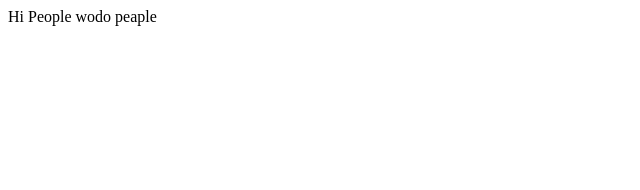
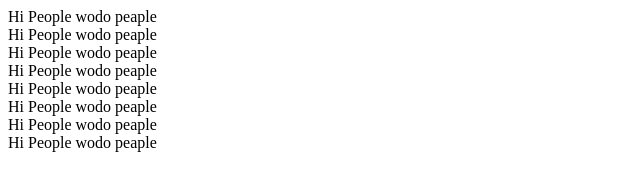
Before and after one commit to MaxiNem10/testing042023, a plain HTML site: page index.html in a window 1280 px wide. Shown: the whole page, without its empty margins (0-640 px from the left). Drawn offline with Linux system fonts and the light colour scheme.

Commit message:
copy Wodo people

```diff
--- a/index.html
+++ b/index.html
@@ -1,3 +1,9 @@
 <!DOCTYPE html>
 <div> Hi People wodo peaple</div>
-<head></head>
+<div> Hi People wodo peaple</div>
+<div> Hi People wodo peaple</div>
+<div> Hi People wodo peaple</div>
+<div> Hi People wodo peaple</div>
+<div> Hi People wodo peaple</div>
+<div> Hi People wodo peaple</div>
+<div> Hi People wodo peaple</div>
```
